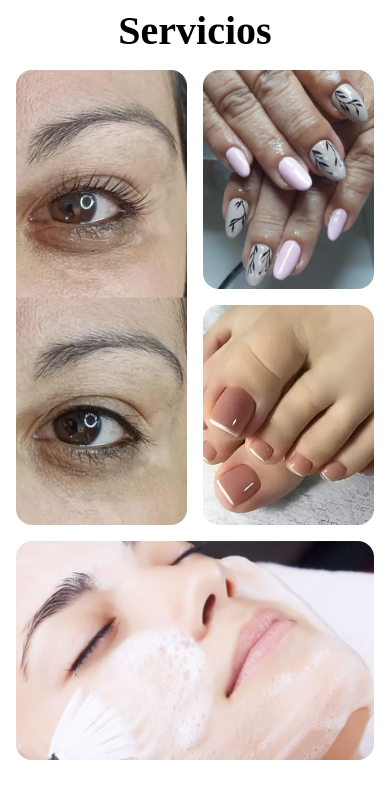
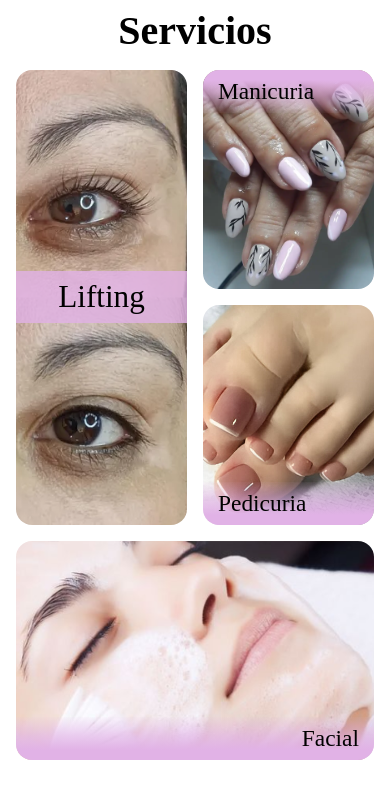
Before and after one commit to DonValen910/ByAriana, a Nuxt app: page / in a window 390 px wide. Shown: the part 235-1045 px from the top of the page. Built offline with nearby package versions, Linux system fonts and the light colour scheme; no server answers.

Commit message:
Actualizar estilos en Bento.vue para mejorar la visualización y responsividad de los elementos de servicio

```diff
--- a/components/Bento.vue
+++ b/components/Bento.vue
@@ -4,16 +4,16 @@
     <div class="services__container">
       <div class="services__grid">
         <div class="services__item services__item--lifting">
-          <!-- Lifting -->
+          <span>Lifting</span>
         </div>
         <div class="services__item services__item--mano">
-          <!-- Manos -->
+          <span>Manicuria</span>
         </div>
         <div class="services__item services__item--pie">
-          <!-- Pies -->
+          <span>Pedicuria</span>
         </div>
         <div class="services__item services__item--facial">
-          <!-- Facial -->
+          <span>Facial</span>
         </div>
       </div>
     </div>
@@ -47,14 +47,11 @@
   width: 100%;
   grid-template-columns: repeat(3, 1fr);
   grid-template-rows: repeat(4, 1fr);
-  gap: 16px;
+  gap: 1rem;
 }
 
 .services__item {
   border-radius: 1rem;
-  display: flex;
-  align-items: center;
-  justify-content: center;
   transition: .5s;
 }
 
@@ -69,6 +66,18 @@
   background-image: url("/resultado/Lifting/lifting_1.webp");
   background-size: cover;
   background-position: center;
+  display: flex;
+  align-items: center;
+  justify-content: center;
+}
+
+.services__item--lifting span {
+  display: block;
+  width: 100%;
+  text-align: center;
+  background: rgb(225 178 230 / 80%);
+  font-size: clamp(1.8rem, 8vw, 2.25rem);
+  padding: 0.5rem 0;
 }
 
 .services__item--mano {
@@ -79,12 +88,32 @@
   background-position: center;
 }
 
+.services__item--mano span {
+  display: block;
+  width: 100%;
+  padding: 0.5rem 0 0.5rem 0.9375rem;
+  font-size: clamp(1.1rem, 6vw ,2.25rem);
+  background: linear-gradient(180deg, rgba(225,178,230,1) 23%, rgba(225,178,230,0.63) 57%, rgba(225,178,230,0.05) 100%);
+  border-radius: 1rem 1rem 0 0;
+}
+
 .services__item--pie {
   grid-column: span 1;
   grid-row: span 2;
   background-image: url("/resultado/Pies/pie_1.jpeg");
   background-size: cover;
   background-position: center;
+  display: flex;
+  align-items: flex-end;
+}
+
+.services__item--pie span {
+  display: block;
+  width: 100%;
+  padding: 0.5rem 0 0.5rem 0.9375rem;
+  font-size: clamp(1.1rem, 6vw ,2.25rem);
+  background: linear-gradient(0deg, rgba(225,178,230,1) 23%, rgba(225,178,230,0.63) 57%, rgba(225,178,230,0.05) 100%);
+  border-radius: 0 0 1rem 1rem;
 }
 
 .services__item--facial {
@@ -93,6 +122,18 @@
   background-image: url("/resultado/Facial/facial_1.png");
   background-size: cover;
   background-position: center;
+  display: flex;
+  align-items: flex-end;
+}
+
+.services__item--facial span {
+  display: block;
+  text-align: end;
+  width: 100%;
+  padding: 0.5rem 0.9375rem 0.5rem 0;
+  font-size: clamp(1.1rem, 6vw ,2.25rem);
+  background: linear-gradient(0deg, rgba(225,178,230,1) 23%, rgba(225,178,230,0.63) 57%, rgba(225,178,230,0.05) 100%);
+  border-radius: 0 0 1rem 1rem;
 }
 
 @media screen and (max-width: 605px) {
@@ -133,9 +174,17 @@
     grid-row: span 2;
   }
 
+  :is(.services__item--mano, .services__item--pie) span {
+    padding: 0.2rem 0 0.2rem 0.5rem;
+  }
+
   .services__item--facial {
     grid-column: span 4;
     grid-row: span 1;
   }
+
+  .services__item--facial span {
+    padding: 0.2rem 0.5rem 0.2rem 0;
+  }
 }
 </style>
```
